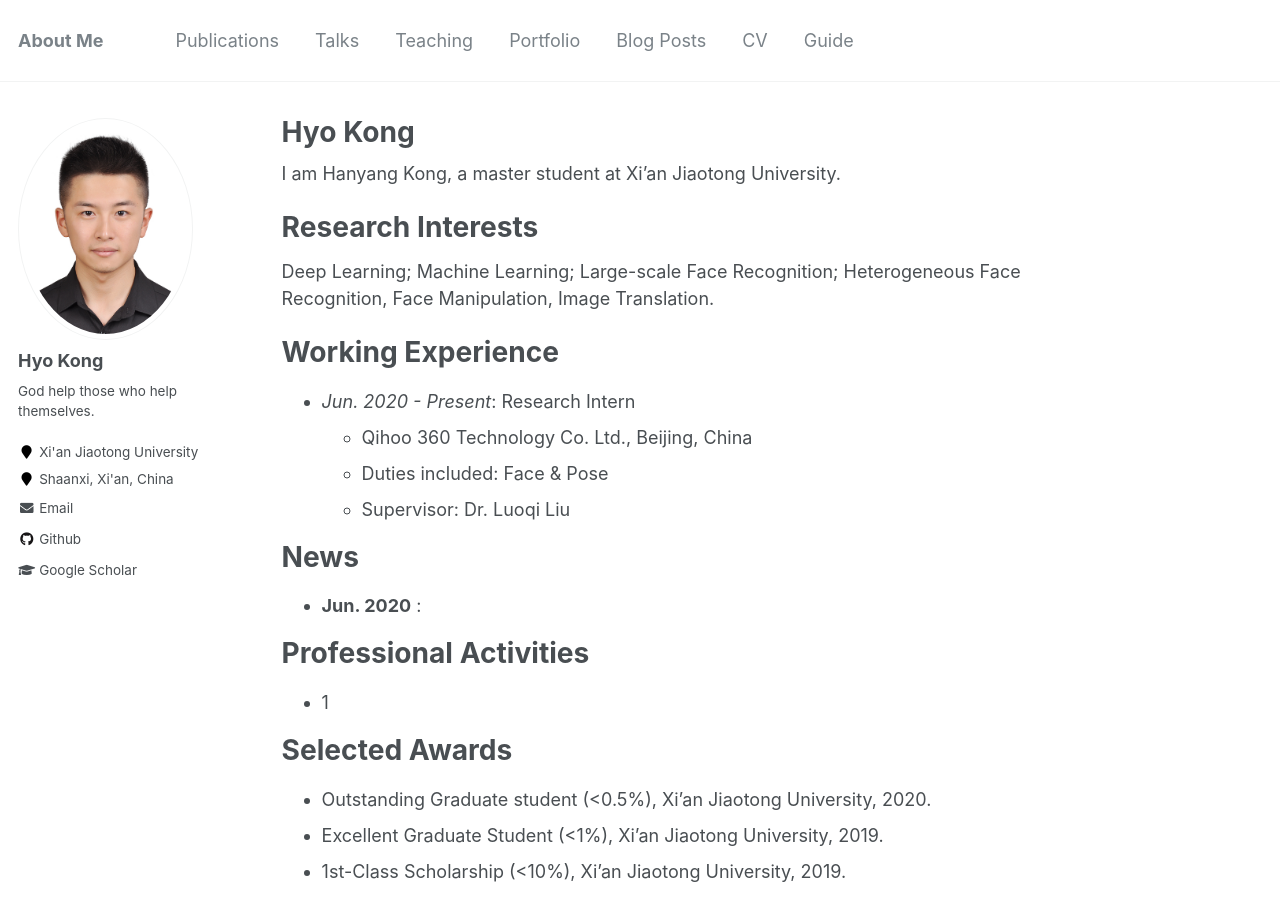
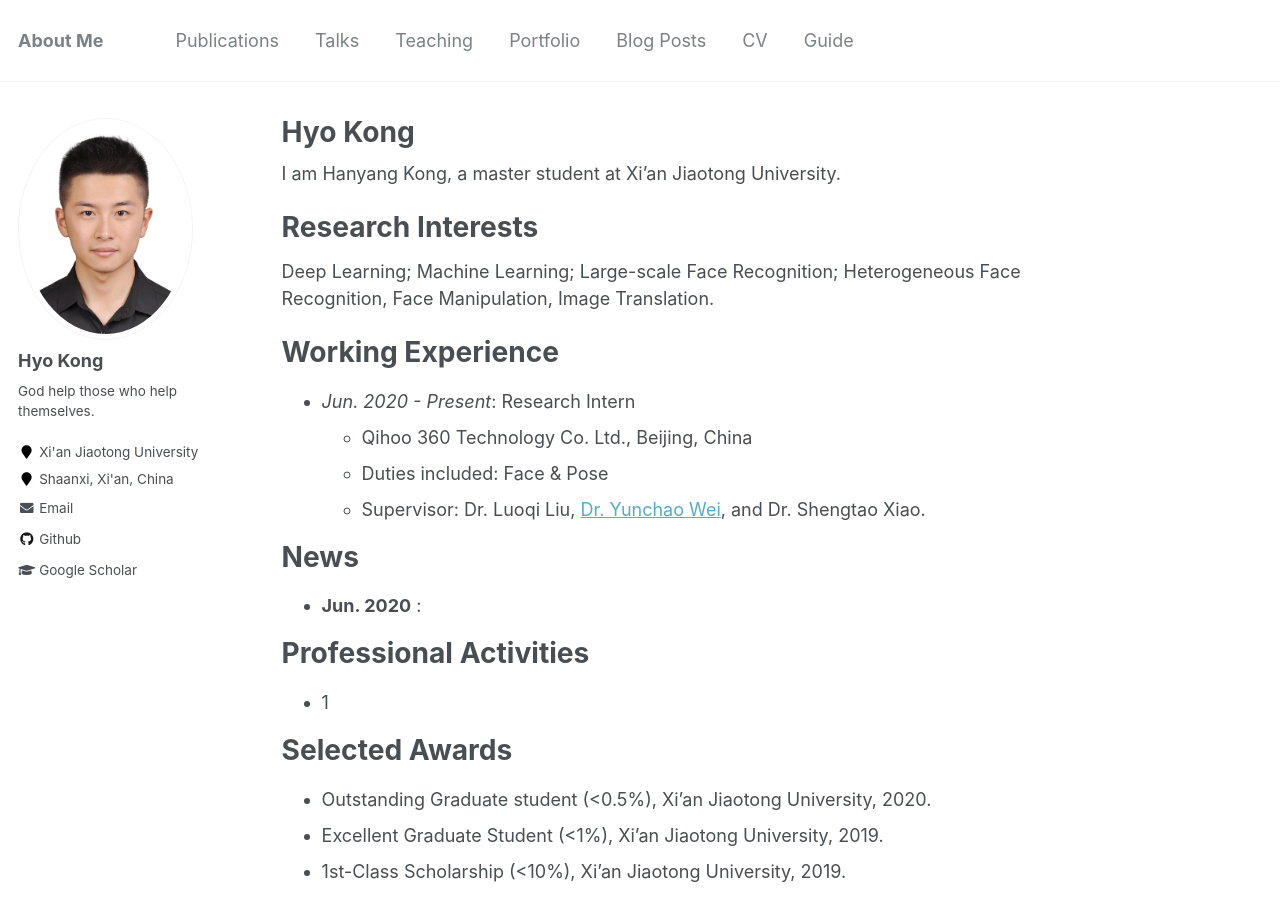
Before and after one commit to HyoKong/HyoKong.github.io, a Jekyll site: the page built from _pages/about.md, in a window 1280 px wide and 900 px high. Built offline with Jekyll 4.4.1, drawn with Linux system fonts in a browser that asks for light colours.

Commit message:
Update about.md

```diff
--- a/_pages/about.md
+++ b/_pages/about.md
@@ -21,7 +21,7 @@ Working Experience
 * *Jun. 2020 - Present*: Research Intern
   * Qihoo 360 Technology Co. Ltd., Beijing, China
   * Duties included: Face & Pose
-  * Supervisor: Dr. Luoqi Liu
+  * Supervisor: Dr. Luoqi Liu, [Dr. Yunchao Wei](https://weiyc.github.io/), and Dr. Shengtao Xiao.
 
 News
 ======
```
